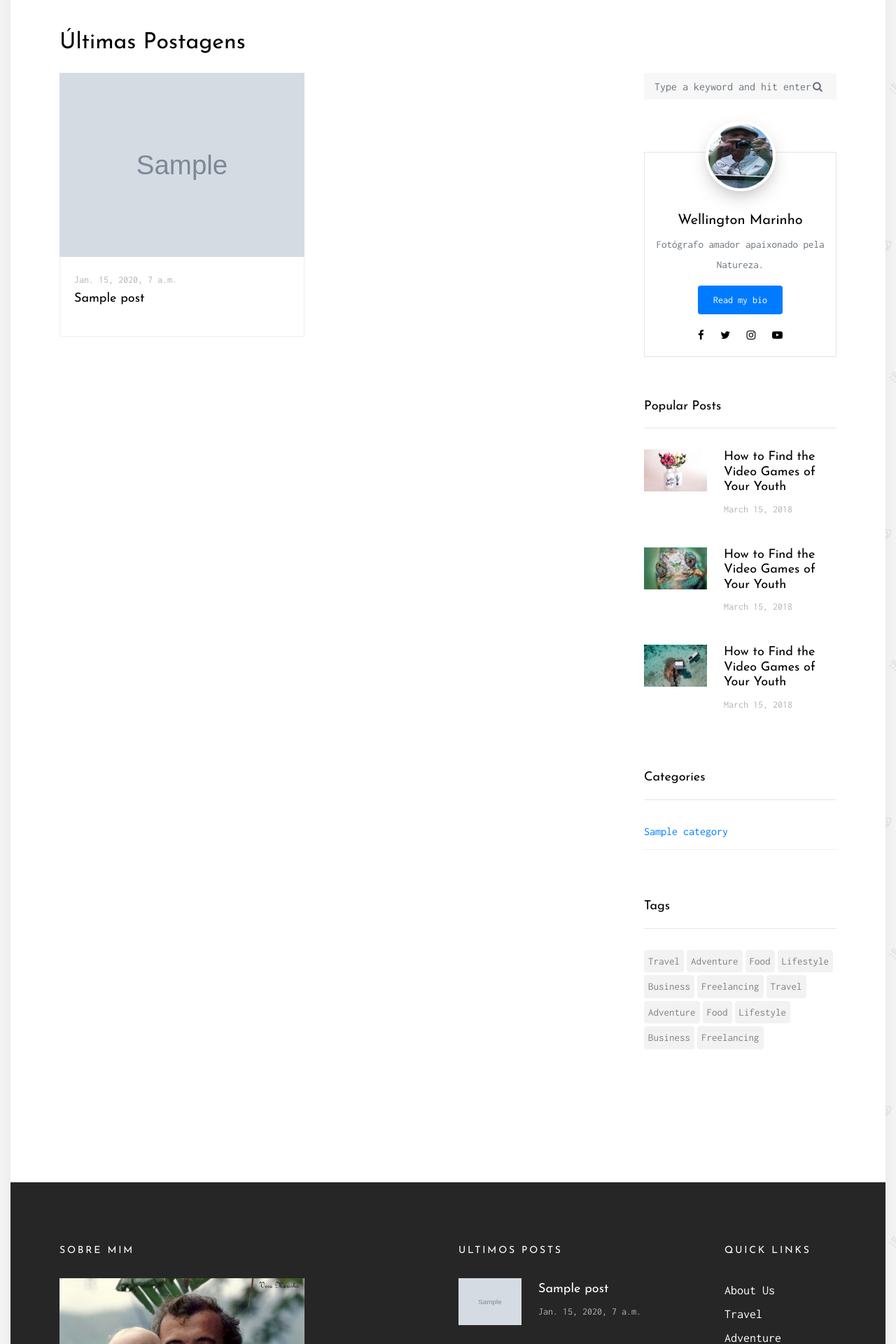
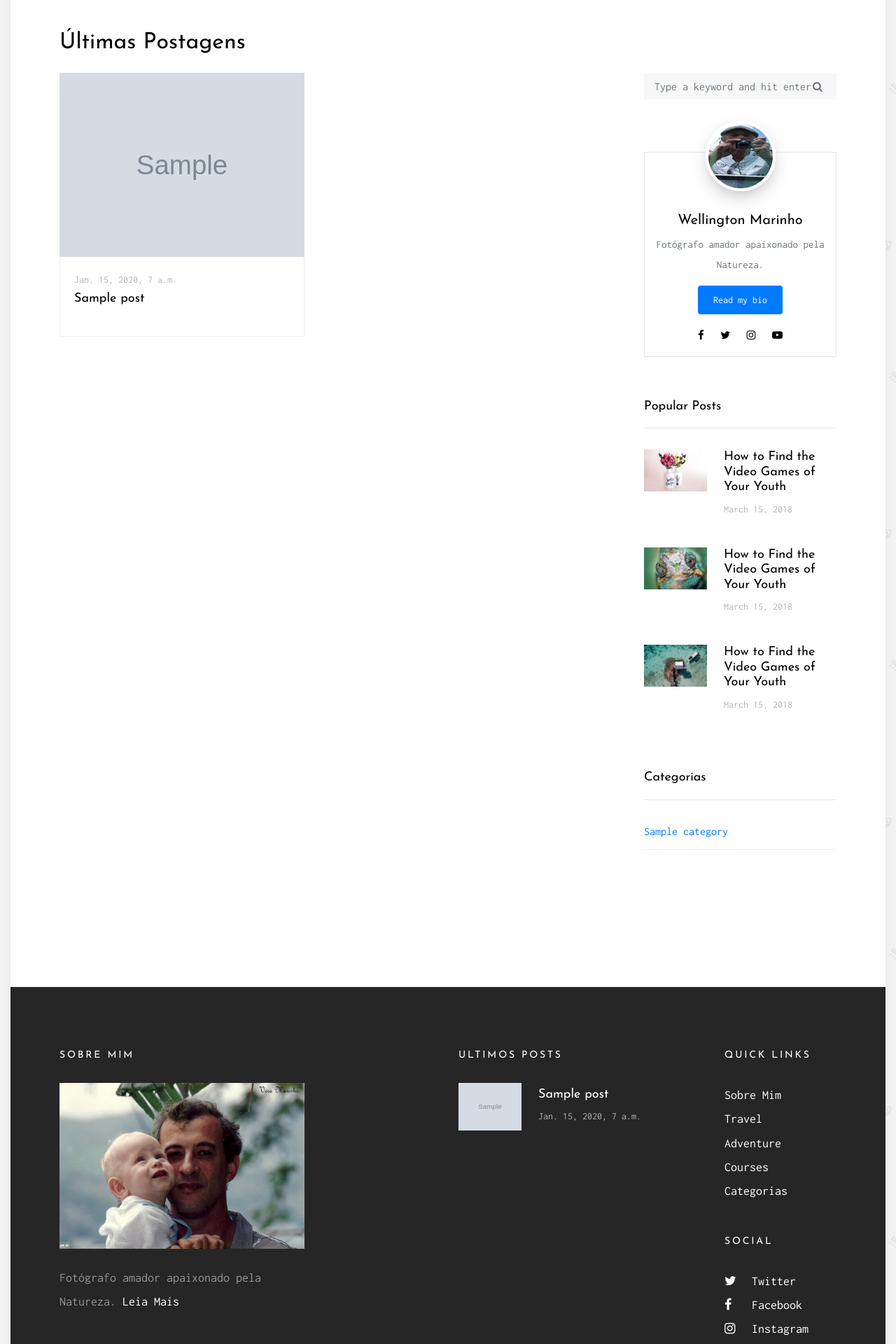
Before and after one commit to vitormarinho06/my-first-blog, a Django app: page / in a window 1280 px wide. Shown: the part 960-2880 px from the top of the page at 70% size. Run offline with Django 3.2, Linux system fonts and the light colour scheme; tables that the repository leaves empty hold one stand-in row (values such as "Sample post"); grey boxes marked "Sample" are stand-in pictures; some libraries are stand-ins or nearby versions.

Commit message:
alteracoes well 6

```diff
--- a/blog/templates/blog/base.html
+++ b/blog/templates/blog/base.html
@@ -54,20 +54,7 @@
                 <li class="nav-item">
                   <a class="nav-link active" href="/">Pagina Inicial</a>
                 </li>
-                <li class="nav-item">
-                  <a class="nav-link" href="#">Trabalho</a>
-                </li>
-                <li class="nav-item dropdown">
-                  <a class="nav-link dropdown-toggle" href="category.html" id="dropdown04" data-toggle="dropdown" aria-haspopup="true" aria-expanded="false">Viagens</a>
-                  <div class="dropdown-menu" aria-labelledby="dropdown04">
-                    <a class="dropdown-item" href="category.html">Asia</a>
-                    <a class="dropdown-item" href="category.html">Europe</a>
-                    <a class="dropdown-item" href="category.html">Dubai</a>
-                    <a class="dropdown-item" href="category.html">Africa</a>
-                    <a class="dropdown-item" href="category.html">South America</a>
-                  </div>
 
-                </li>
 
                 <li class="nav-item dropdown">
                   <a class="nav-link dropdown-toggle" href="category.html" id="dropdown05" data-toggle="dropdown" aria-haspopup="true" aria-expanded="false">Categorias</a>
@@ -260,7 +247,7 @@
               <!-- END sidebar-box -->
 
               <div class="sidebar-box">
-                <h3 class="heading">Categories</h3>
+                <h3 class="heading">Categorias</h3>
                 <ul class="categories">
                   {% for i in categories %}
                     <li><a href="{% url 'category_detail' slug=i.slug %}">{{i.name}}</a><li>
@@ -270,24 +257,7 @@
               </div>
               <!-- END sidebar-box -->
 
-              <div class="sidebar-box">
-                <h3 class="heading">Tags</h3>
-                <ul class="tags">
-                  <li><a href="#">Travel</a></li>
-                  <li><a href="#">Adventure</a></li>
-                  <li><a href="#">Food</a></li>
-                  <li><a href="#">Lifestyle</a></li>
-                  <li><a href="#">Business</a></li>
-                  <li><a href="#">Freelancing</a></li>
-                  <li><a href="#">Travel</a></li>
-                  <li><a href="#">Adventure</a></li>
-                  <li><a href="#">Food</a></li>
-                  <li><a href="#">Lifestyle</a></li>
-                  <li><a href="#">Business</a></li>
-                  <li><a href="#">Freelancing</a></li>
-                </ul>
-              </div>
-            </div>
+
             <!-- END sidebar -->
 
           </div>
@@ -338,11 +308,11 @@
                   <div class="mb-5">
                     <h3>Quick Links</h3>
                     <ul class="list-unstyled">
-                      <li><a href="#">About Us</a></li>
+                      <li><a href="#">Sobre Mim</a></li>
                       <li><a href="#">Travel</a></li>
                       <li><a href="#">Adventure</a></li>
                       <li><a href="#">Courses</a></li>
-                      <li><a href="#">Categories</a></li>
+                      <li><a href="#">Categorias</a></li>
                     </ul>
                   </div>
 
--- a/blog/views.py
+++ b/blog/views.py
@@ -14,9 +14,11 @@ from . import forms
 
 def category_detail(request, slug):
     some_category = Category.objects.get(slug=slug)
-    categories_post = Post.objects.filter(category = some_category)
+    categories_post = Post.objects.filter(categories = some_category)
 
     return render(request, 'blog/category_list.html', {'categories_post': categories_post}) # in this template, you will have access to category and posts under that category by (category.post_set).
+
+
 
 def post_list(request):
 	#return render(request, 'blog/post_list.html', {'posts': posts})
@@ -25,7 +27,8 @@ def post_list(request):
 
 def post_detail(request, pk):
 	post = get_object_or_404(Post, pk=pk)
-	return render(request, 'blog/post_detail.html', {'post': post})
+	post_categories = post.categories.all()
+	return render(request, 'blog/post_detail.html', {'post': post,'post_categories':post_categories})
 
 
 def sobre(request):
```
Also changed, not shown: blog/templates/blog/post_detail.html (+8 -3 lines), blog/templates/blog/post_detail2.html (added).
